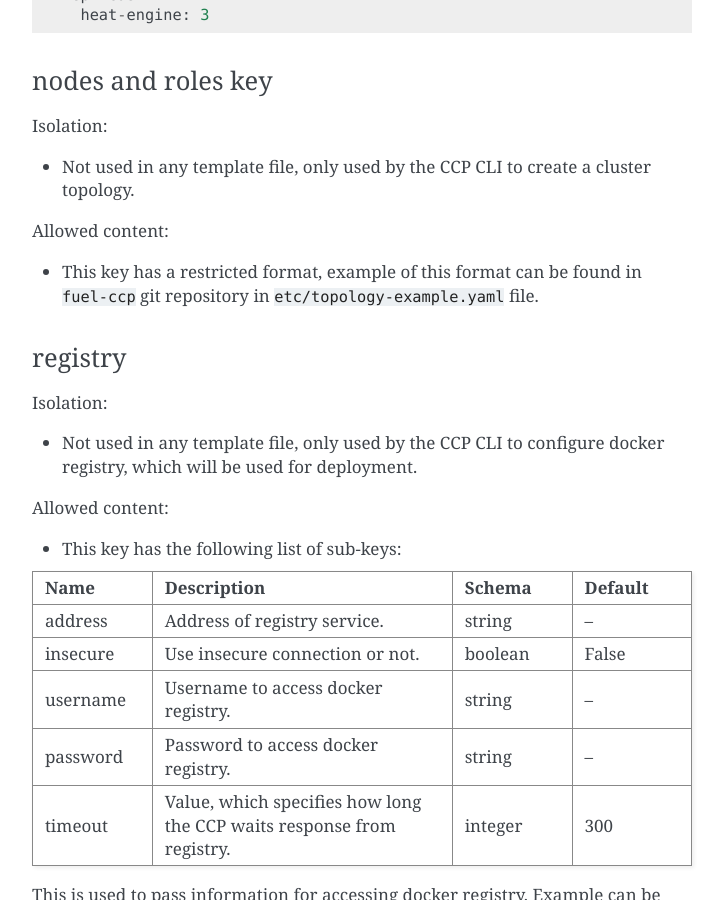
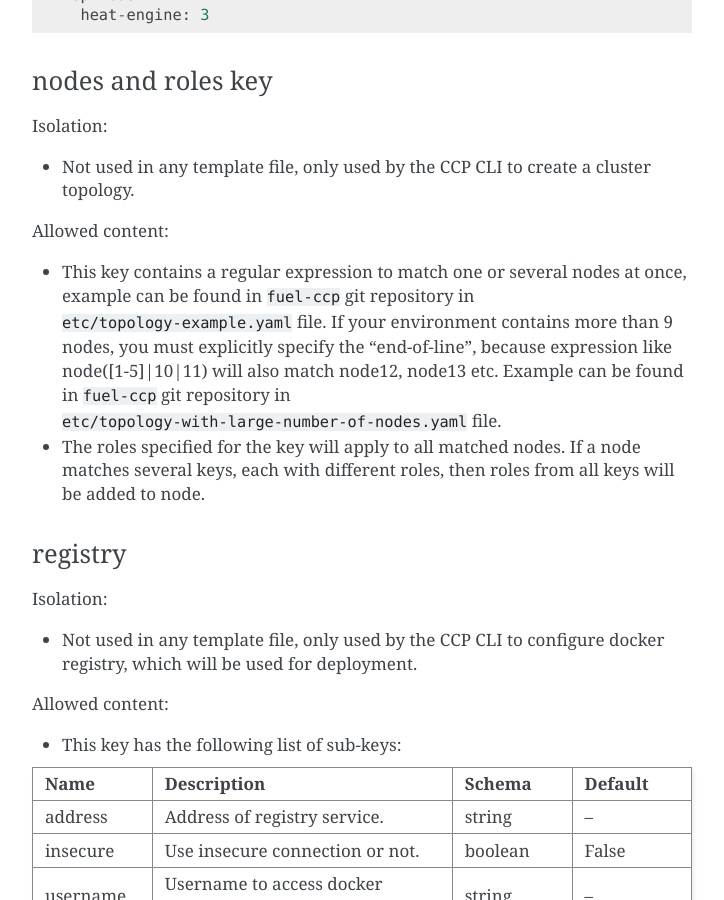
Before and after one commit to openstack-archive/fuel-ccp, a Sphinx documentation site: the page built from doc/source/config/types.rst, in a window 1280 px wide and 900 px high, scrolled down 8272 px. Shown: the whole window, without its empty margins (388-1112 px from the left). Built offline with Sphinx 7.4.7, drawn with Linux system fonts in a browser that asks for light colours.

Commit message:
Add description for nodes section
Change-Id: I16462dc851c46262bbb43a109cc5bb1380a6ca3e
Closes-Bug: #1660326

```diff
--- a/doc/source/config/types.rst
+++ b/doc/source/config/types.rst
@@ -481,8 +481,17 @@
 
 Allowed content:
 
-- This key has a restricted format, example of this format can be found in
-  ``fuel-ccp`` git repository in ``etc/topology-example.yaml`` file.
+- This key contains a regular expression to match one or several nodes at once,
+  example can be found in ``fuel-ccp`` git repository in
+  ``etc/topology-example.yaml`` file.
+  If your environment contains more than 9 nodes, you must explicitly specify
+  the "end-of-line", because expression like node([1-5]|10|11) will also match
+  node12, node13 etc. Example can be found in ``fuel-ccp`` git repository in
+  ``etc/topology-with-large-number-of-nodes.yaml`` file.
+
+- The roles specified for the key will apply to all matched nodes.
+  If a node matches several keys, each with different roles,
+  then roles from all keys will be added to node.
 
 .. _registry:
 
```
Also changed, not shown: 1 other file.
